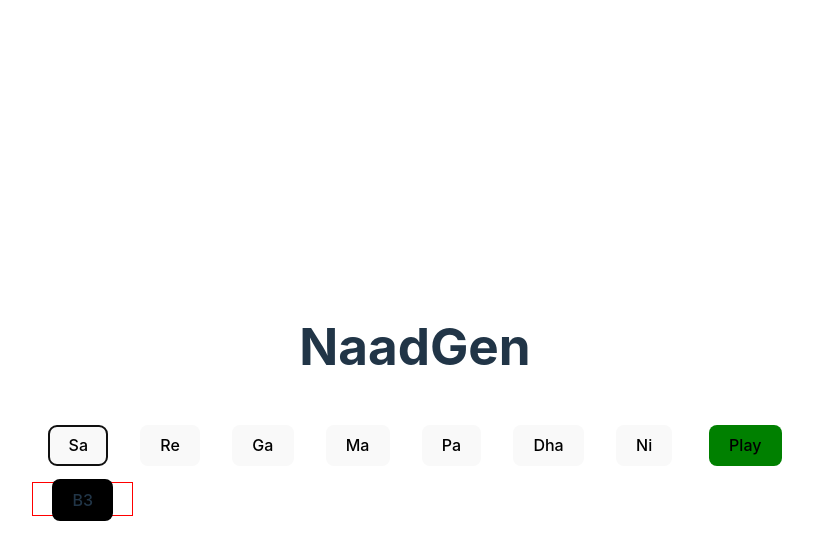
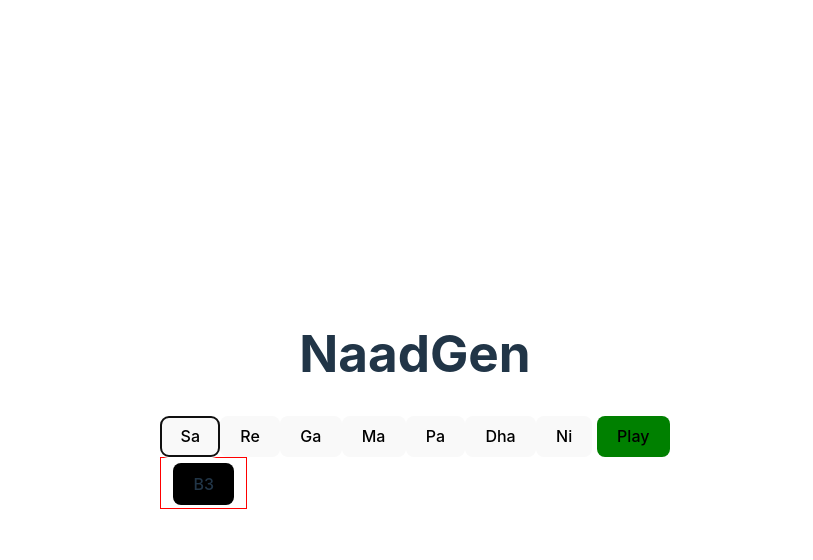
Before and after one commit to megz15/NaadGen, a Svelte app: page / in a window 1280 px wide. Both pictures are taken after a click on the button "Sa". Shown: the top 560 px of the page, without its empty margins (225-1038 px from the left). Built offline with nearby package versions, Linux system fonts and the light colour scheme.

Commit message:
Vibhaagas followed, need to fix naad width

```diff
--- a/src/App.svelte
+++ b/src/App.svelte
@@ -2,6 +2,9 @@
   import * as Tone from 'tone';
   const synth = new Tone.PolySynth(Tone.Synth).toDestination();
 
+  const taal = {
+    'Jhaptaal': [2,5,7,10]
+  }
   const notes = {'B3':'Sa','C#4':'Re','D#4':'Ga','E4':'Ma','F#4':'Pa','G#4':'Dha','A#4':'Ni'}
   let composition = []
 
@@ -16,7 +19,7 @@
 
   function playcomp() {
     composition.forEach((n,i) => {
-      play(n, Tone.now() + i/4, (i%4==0)?5:1)
+      play(n, Tone.now() + i/4, (taal['Jhaptaal'].includes(i%10) || i%10==0)?5:1)
     });
 
     // new Tone.Sequence((_, n) => {
@@ -46,12 +49,13 @@
         {/each}
     </tr> -->
     {#each composition as n, i}
-      {#if (i%10==0)}
+      {#if (i%taal['Jhaptaal'].at(-1)==0)}
         <tr></tr>
       {/if}
       <td>
-        {#if ((i%5==0 || i%7==0) && i!=0 && i%10!=0)}
-          <note>|</note><note>{n}</note>
+        <!-- {#if ((i%5==0 || i%7==0) && i!=0 && i%10!=0)} -->
+        {#if (taal['Jhaptaal'].slice(0,-1).includes(i%10))}
+          <vibhaag /><note>{n}</note>
         {:else}
           <note>{n}</note>
         {/if}
@@ -74,4 +78,20 @@
   table {
     border: 1px solid red;
   }
+
+  td {
+    padding: 10px;
+  }
+
+  vibhaag {
+    border: 1px solid transparent;
+    padding: 13px 0.01px;
+    position: relative;
+    left: -15%;
+    font-size: 1em;
+    font-weight: 500;
+    font-family: inherit;
+    background-color: #000000;
+    transition: border-color 0.25s;
+  }
 </style>
--- a/src/app.css
+++ b/src/app.css
@@ -57,7 +57,7 @@ note, button {
   background-color: #1a1a1a;
   cursor: pointer;
   transition: border-color 0.25s;
-  margin: 1em;
+  /* margin: 1em; */
 }
 button:hover {
   border-color: #646cff;
```
